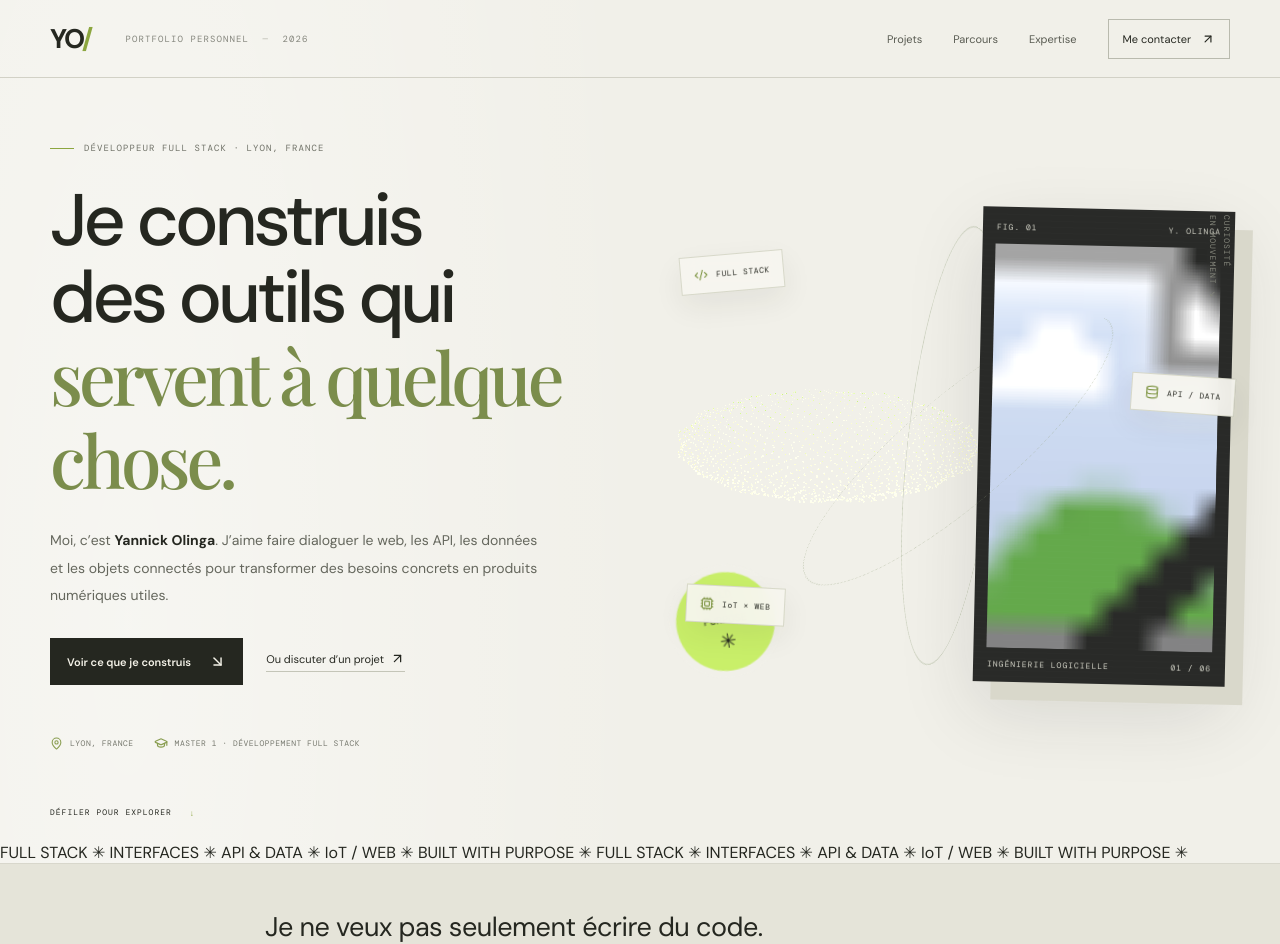
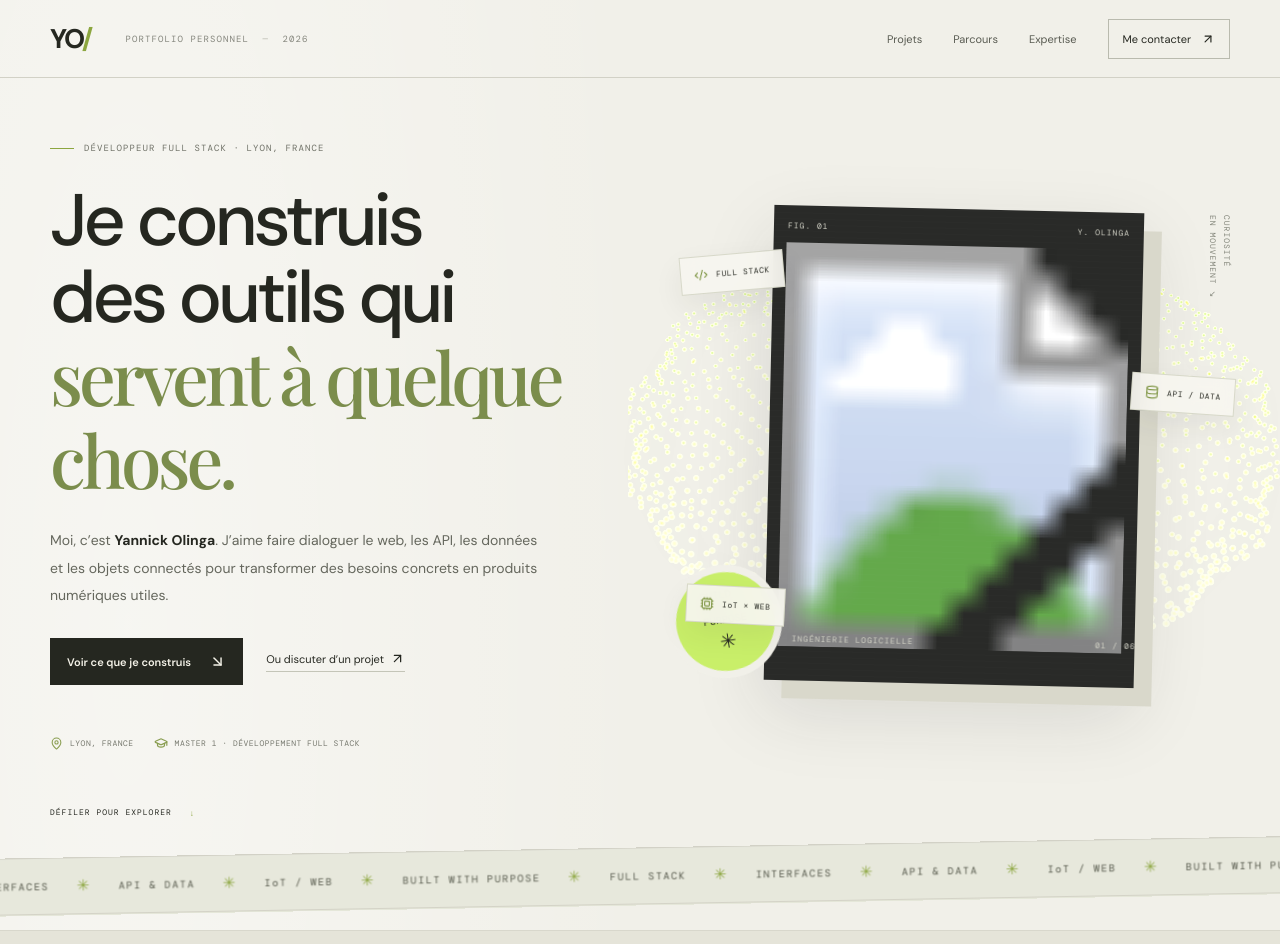
Before and after one commit to YannickOlinga/NoahOlinga-, a React (Vite) app: page / in a window 1280 px wide. Shown: the top 944 px of the page. Built offline with nearby package versions, Linux system fonts and the light colour scheme; a web font is replaced by a local one.

Commit message:
Style WebGL particle scene and kinetic motion-design marquee

```diff
--- a/src/style.css
+++ b/src/style.css
@@ -51,3 +51,21 @@ body{background-image:radial-gradient(ellipse at 10% 12%,#ffffff65,transparent 3
 @keyframes spin-slow{to{transform:rotate(360deg)}}
 @media(max-width:620px){.orbit-one{width:320px;height:145px}.orbit-two{width:290px;height:180px}.float-chip{font-size:7px;padding:9px 10px}.chip-code{top:55px;left:-2px}.chip-api{right:-4px;top:155px}.chip-iot{bottom:55px;left:0}.portrait-frame{transform:rotate(1deg)!important}.reveal{transform:translateY(18px)}.contact-section:after{font-size:300px;right:-.1em;bottom:-.23em}}
 @media(prefers-reduced-motion:reduce){.header,.hero-text .kicker,.hero h1,.hero-lead,.hero-actions,.hero-foot,.side-stamp,.scroll-hint span,.manifesto p em,.float-chip,.orbit,.contact-ornament span{animation:none!important}.reveal{opacity:1;transform:none;transition:none}.portrait-frame,.project-art,.project-row,.skill-card{transition:none!important}}
+
+
+/* WebGL / motion-design layer */
+.portrait-side{isolation:isolate}
+.webgl-scene{position:absolute;z-index:0;width:118%;height:112%;left:-9%;top:-5%;pointer-events:none;opacity:.9;filter:drop-shadow(0 0 16px #a7c95a38)}
+.portrait-frame{z-index:2;transform-style:preserve-3d;will-change:transform}
+.portrait-top,.portrait-bottom{position:relative;z-index:2}
+.float-chip{z-index:4}
+.orbit{z-index:1}
+.margin-note,.side-stamp{z-index:3}
+.motion-marquee{width:100%;overflow:hidden;border-top:1px solid var(--line);border-bottom:1px solid var(--line);background:#e7e8dc;padding:17px 0;transform:rotate(-1deg) scale(1.02);margin:6px 0 26px}
+.motion-track{display:flex;width:max-content;animation:marquee-travel 32s linear infinite;will-change:transform}
+.motion-marquee:hover .motion-track{animation-play-state:paused}
+.motion-set{display:flex;align-items:center;gap:27px;padding-right:27px;white-space:nowrap;font:10px var(--mono);letter-spacing:1.5px;color:#56594c}
+.motion-set b{font-size:15px;color:#8ca63f;font-weight:400}
+@keyframes marquee-travel{from{transform:translateX(0)}to{transform:translateX(-50%)}}
+@media(max-width:620px){.webgl-scene{width:130%;height:105%;left:-15%;top:-2%;opacity:.72}.motion-marquee{padding:13px 0;margin:0 0 18px}.motion-track{animation-duration:24s}.motion-set{font-size:9px;gap:18px;padding-right:18px}}
+@media(prefers-reduced-motion:reduce){.motion-track{animation:none;transform:none}.webgl-scene{opacity:.45}}
```
